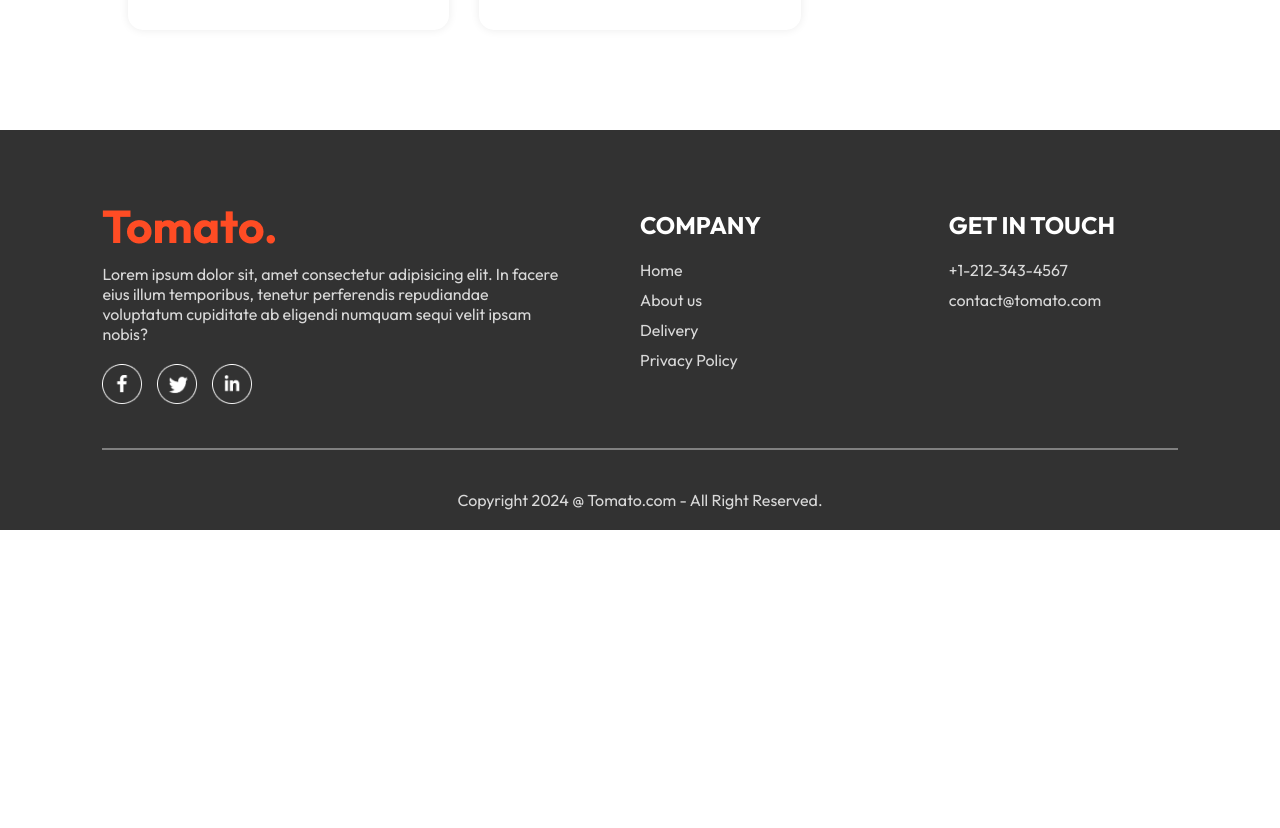
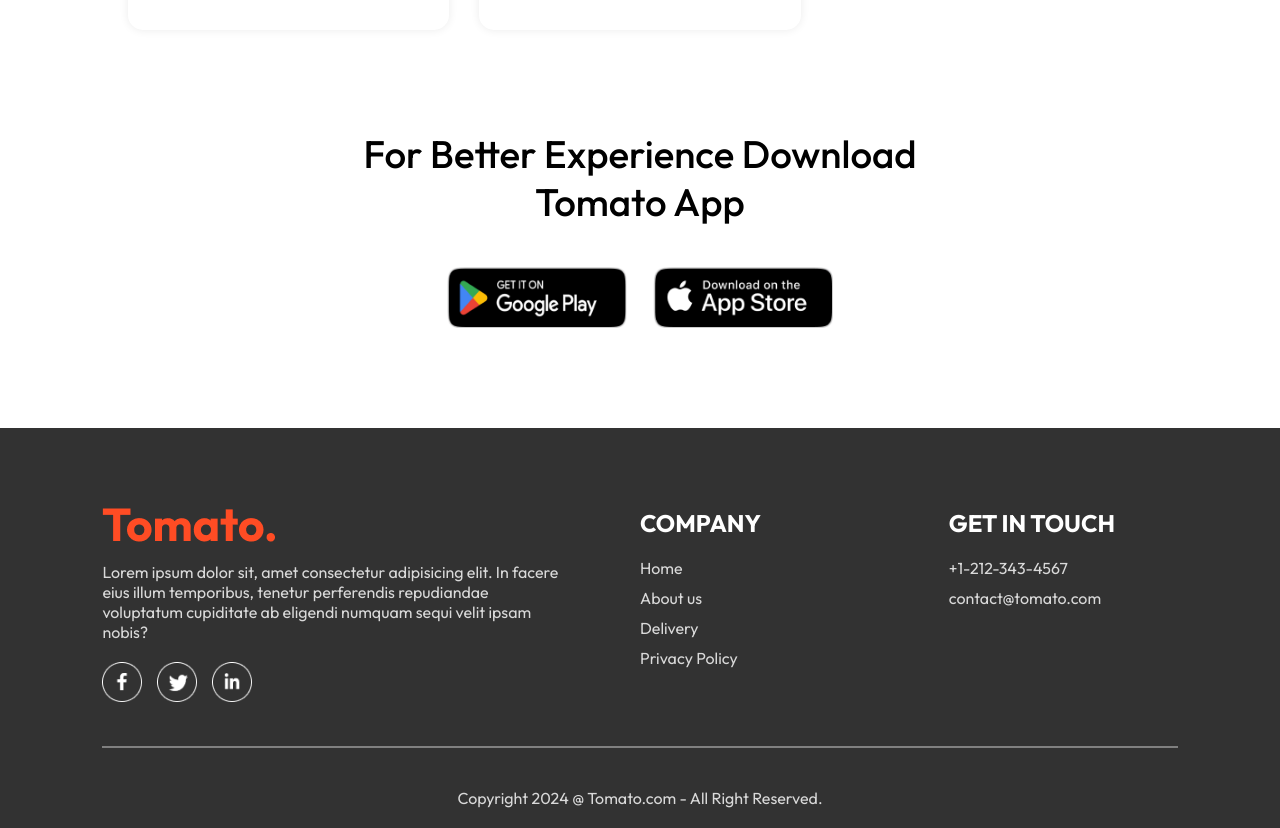
Before and after one commit to Vaibhav-kesarwani/Food-delivery-website, a React (Vite) app in the folder frontend/: page / in a window 1280 px wide. Shown: the part 5940-6768 px from the top of the page. Before the commit the page ends 6470 px from the top, so only its background shows below. Built offline with nearby package versions, Linux system fonts and the light colour scheme.

Commit message:
make the space for the mobile app download

```diff
--- /dev/null
+++ b/frontend/src/components/AppDownload/AppDownload.css
@@ -0,0 +1,25 @@
+.app-download {
+  margin: auto auto;
+  margin-top: 100px;
+  font-size: max(3vw, 20px);
+  text-align: center;
+  font-weight: 500;
+}
+
+.app-download-platforms {
+  display: flex;
+  justify-content: center;
+  gap: max(2vw, 10px);
+  margin-top: 40px;
+}
+
+.app-download-platforms img {
+  width: max(30vw, 120px);
+  max-width: 180px;
+  transition: 0.5s;
+  cursor: pointer;
+}
+
+.app-download-platforms img:hover {
+    transform: scale(1.05);
+}
--- /dev/null
+++ b/frontend/src/components/AppDownload/AppDownload.jsx
@@ -0,0 +1,19 @@
+import React from "react";
+import "./AppDownload.css";
+import { assets } from "../../assets/assets";
+
+const AppDownload = () => {
+  return (
+    <div className="app-download" id="app-download">
+      <p>
+        For Better Experience Download <br /> Tomato App
+      </p>
+      <div className="app-download-platforms">
+        <img src={assets.play_store} />
+        <img src={assets.app_store} />
+      </div>
+    </div>
+  );
+};
+
+export default AppDownload;
--- a/frontend/src/pages/Home/Home.jsx
+++ b/frontend/src/pages/Home/Home.jsx
@@ -3,6 +3,7 @@
 import Header from "../../components/Header/Header";
 import ExploreMenu from "../../components/ExploreMenu/ExploreMenu";
 import FoodDisplay from "../../components/FoodDisplay/FoodDisplay";
+import AppDownload from "../../components/AppDownload/AppDownload";
 
 const Home = () => {
   const [category, setCategory] = useState("All");
@@ -12,6 +13,7 @@
       <Header />
       <ExploreMenu category={category} setCategory={setCategory} />
       <FoodDisplay category={category} />
+      <AppDownload />
     </div>
   );
 };
```
